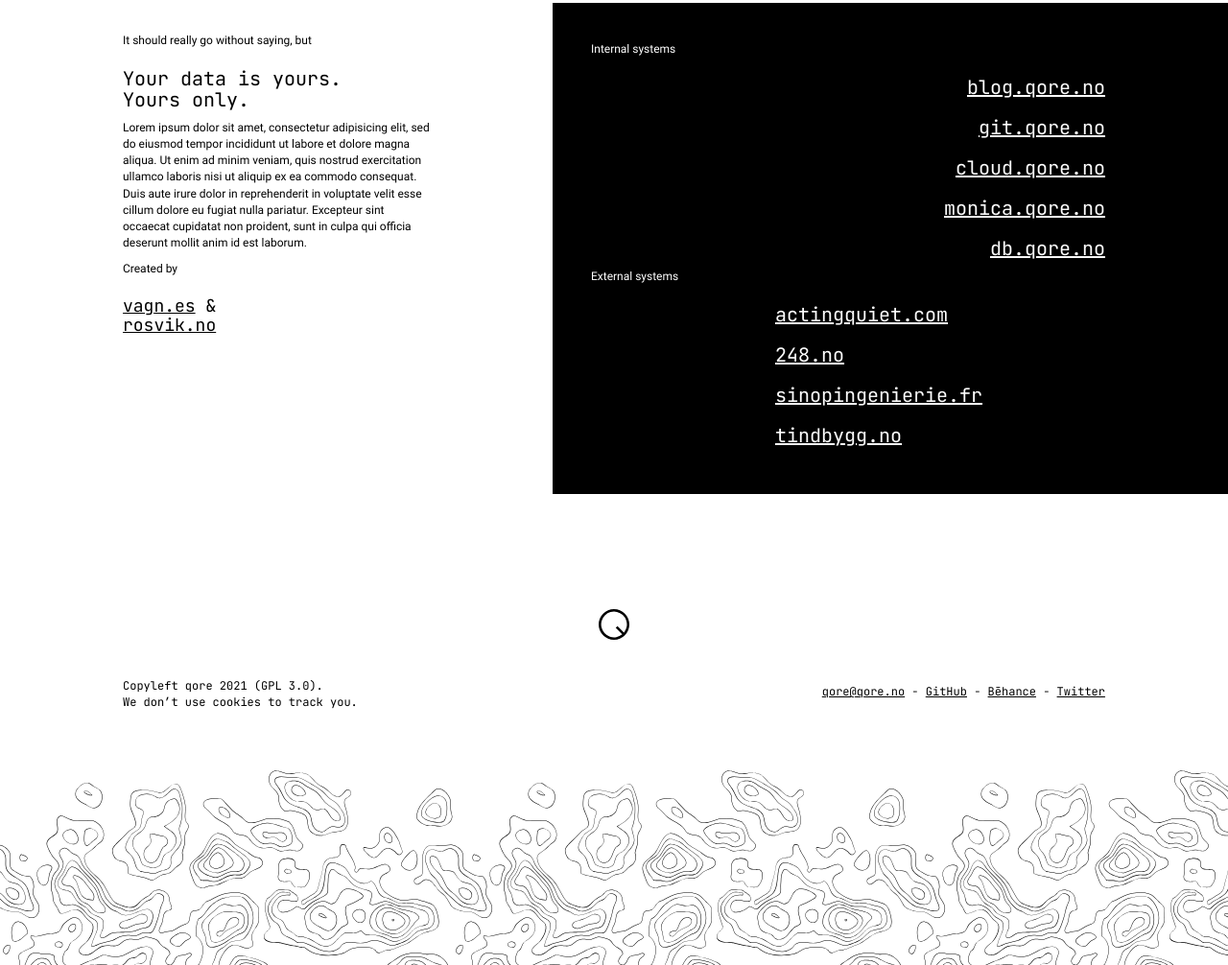
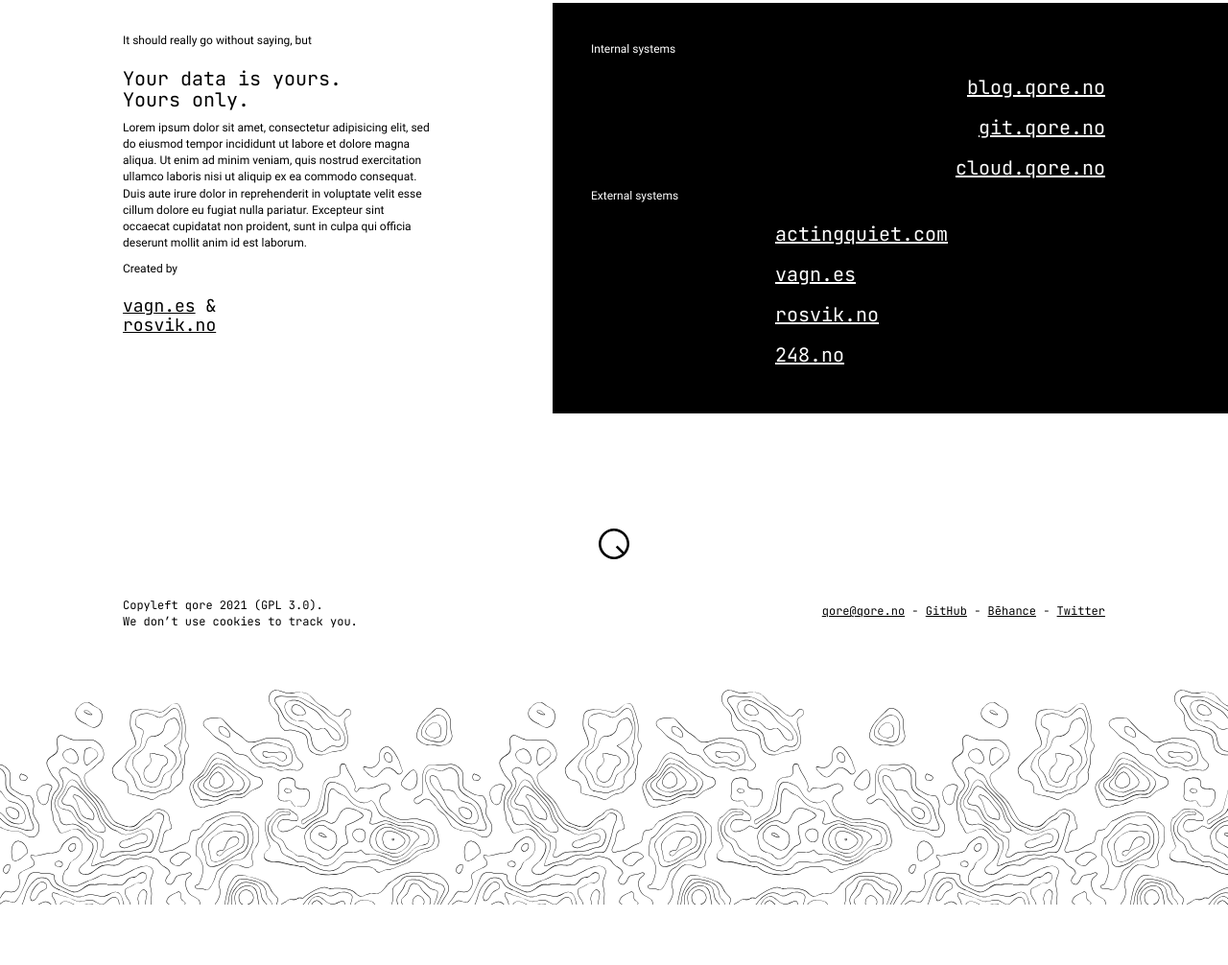
Before and after one commit to qoreHQ/qore.no, a plain HTML site: page index.html in a window 1280 px wide. Shown: the part 797-1803 px from the top of the page at 96% size. After the commit the page ends 1740 px from the top, so only its background shows below. Drawn offline with nearby package versions, Linux system fonts and the light colour scheme.

Commit message:
Update project list

```diff
--- a/index.html
+++ b/index.html
@@ -94,20 +94,13 @@
                 <h2 class="right"><a href="https://blog.qore.no">blog.qore.no</a></h2>
                 <h2 class="right"><a href="https://git.qore.no">git.qore.no</a></h2>
                 <h2 class="right"><a href="https://cloud.qore.no">cloud.qore.no</a></h2>
-                <h2 class="right"><a href="https://monica.qore.no">monica.qore.no</a></h2>
-                <h2 class="right"><a href="https://db.qore.no">db.qore.no</a></h2>
 
                 <p>External systems</p>
 
                 <h2><a href="https://actingquiet.com">actingquiet.com</a></h2>
+                <h2><a href="https://vagn.es">vagn.es</a></h2>
+                <h2><a href="https://rosvik.no">rosvik.no</a></h2>
                 <h2><a href="https://248.no">248.no</a></h2>
-                <h2><a href="https://sinopingenierie.fr">sinopingenierie.fr</a></h2>
-                <h2>
-                    <a href="https://www.behance.net/gallery/75698597/Tind-Bygg-Branding"
-                        >tindbygg.no</a
-                    >
-                </h2>
-                <!-- <h2><a href="https://studioellinor.no">studioellinor.no</a></h2> -->
             </div>
 
             <div class="section_footer">
```
